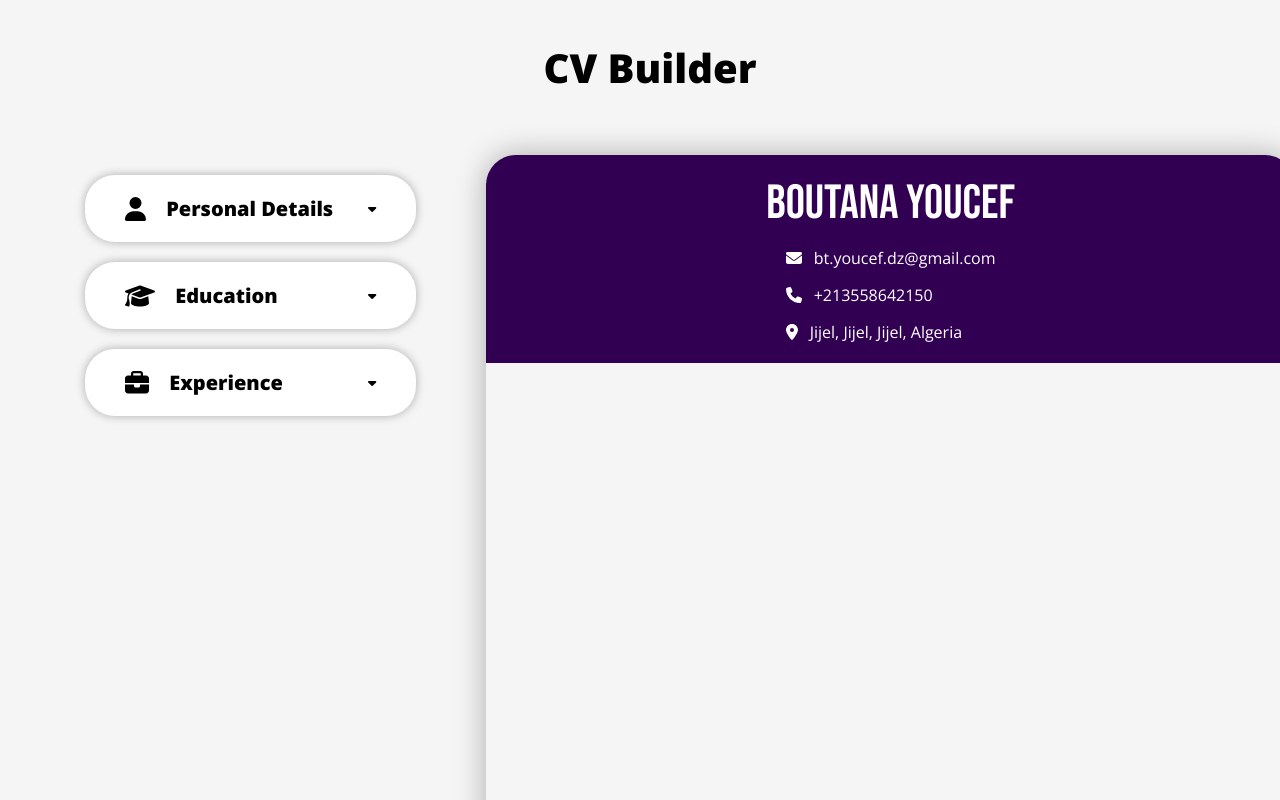
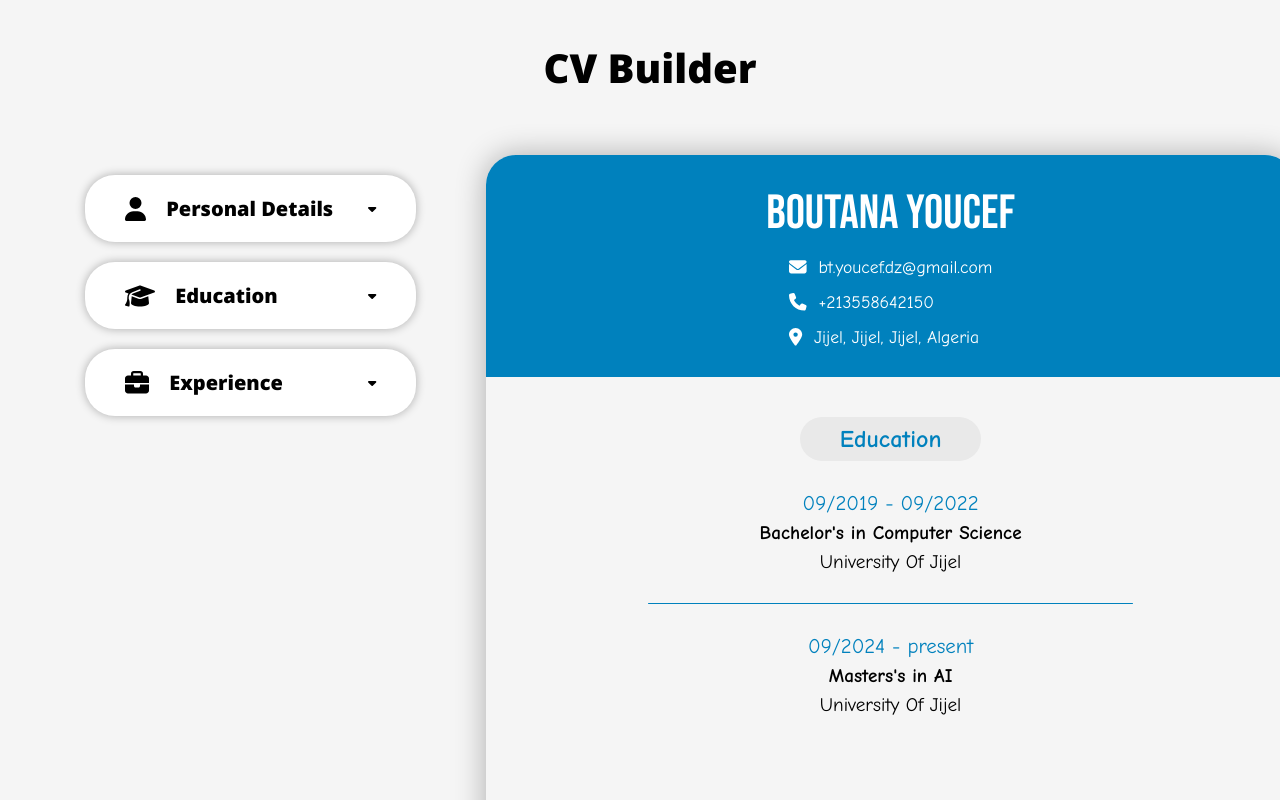
Before and after one commit to hipip/CV-Builder, a React (Vite) app: page / in a window 1280 px wide. Shown: the top 800 px of the page. Built offline with nearby package versions, Linux system fonts and the light colour scheme.

Commit message:
Add Education Section to redner on the Resume

```diff
--- a/src/App.jsx
+++ b/src/App.jsx
@@ -3,7 +3,7 @@ import "./styles/App.css";
 import PersonalDetailsSection from "./components/PersonalDetailsSection";
 import EducationSection from "./components/EducationSection";
 import ExperienceSection from "./components/ExperienceSection";
-import Resume from "./components/Resume";
+import Resume from "./components/Resume/Resume";
 
 function App() {
   const [personalDetails, setPersonalDetails] = useState({
@@ -13,9 +13,24 @@ function App() {
     address: "Jijel, Jijel, Jijel, Algeria",
   });
 
-  const [education, setEducation] = useState([]);
+  const [education, setEducation] = useState([
+    {
+      school: "University Of Jijel",
+      degree: "Bachelor's in Computer Science",
+      startDate: "09/2019",
+      endDate: "09/2022",
+    },
+    {
+      school: "University Of Jijel",
+      degree: "Masters's in AI",
+      startDate: "09/2024",
+      endDate: "present",
+    },
+  ]);
 
   const [experience, setExperience] = useState([]);
+
+  const [mainColor, setMainColor] = useState("#0081bd");
 
   const handlePersonalDetailsChange = (e) => {
     setPersonalDetails({ ...personalDetails, [e.target.id]: e.target.value });
@@ -74,6 +89,7 @@ function App() {
           personalDetails={personalDetails}
           education={education}
           experience={experience}
+          color={mainColor}
         />
       </div>
     </>
--- a/src/components/EducationItem.jsx
+++ b/src/components/EducationItem.jsx
@@ -4,7 +4,9 @@ import { FontAwesomeIcon } from "@fortawesome/react-fontawesome";
 export default function EducationItem({ educ, id, onClick, deleteEduc }) {
   return (
     <button className="education-item" id={id}>
-      <h3 onClick={onClick}>{educ.school}</h3>
+      <h3 onClick={onClick}>
+        {educ.school} {educ.startDate}
+      </h3>
       <FontAwesomeIcon icon={faTrash} onClick={() => deleteEduc(id)} />
     </button>
   );
--- a/src/components/Resume.jsx
+++ /dev/null
@@ -1,31 +0,0 @@
-import {
-  faEnvelope,
-  faLocationDot,
-  faPhone,
-} from "@fortawesome/free-solid-svg-icons";
-import { FontAwesomeIcon } from "@fortawesome/react-fontawesome";
-
-export default function Resume({ personalDetails, education, experience }) {
-  const { fullName, email, phoneNumber, address } = personalDetails;
-  return (
-    <div id="resume">
-      <div className="resume-personal-details">
-        <p id="fullname">{fullName}</p>
-        <div className="another-container">
-          <div className="personal-details-item">
-            <FontAwesomeIcon icon={faEnvelope} />
-            <p>{email}</p>
-          </div>
-          <div className="personal-details-item">
-            <FontAwesomeIcon icon={faPhone} />
-            <p>{phoneNumber}</p>
-          </div>
-          <div className="personal-details-item">
-            <FontAwesomeIcon icon={faLocationDot} />
-            <p>{address}</p>
-          </div>
-        </div>
-      </div>
-    </div>
-  );
-}
--- /dev/null
+++ b/src/components/Resume/PersonalDetailsItem.jsx
@@ -0,0 +1,10 @@
+import { FontAwesomeIcon } from "@fortawesome/react-fontawesome";
+
+export default function PersonalDetailsItem({ iconName, value }) {
+  return (
+    <div className="personal-details-item">
+      <FontAwesomeIcon icon={iconName} />
+      <p>{value}</p>
+    </div>
+  );
+}
--- /dev/null
+++ b/src/components/Resume/Resume.jsx
@@ -0,0 +1,47 @@
+import {
+  faEnvelope,
+  faLocationDot,
+  faPhone,
+} from "@fortawesome/free-solid-svg-icons";
+import PersonalDetailsItem from "./PersonalDetailsItem";
+import ResumeEduItem from "./ResumeEduItem";
+
+export default function Resume({
+  personalDetails,
+  education,
+  experience,
+  color,
+}) {
+  const { fullName, email, phoneNumber, address } = personalDetails;
+  return (
+    <div id="resume">
+      <div
+        className="resume-personal-details"
+        style={{ backgroundColor: color }}
+      >
+        <p id="fullname">{fullName}</p>
+        <div className="another-container">
+          <PersonalDetailsItem value={email} iconName={faEnvelope} />
+          <PersonalDetailsItem value={phoneNumber} iconName={faPhone} />
+          <PersonalDetailsItem value={address} iconName={faLocationDot} />
+        </div>
+      </div>
+      <div className="resume-education-section">
+        <h2 className="resume-education-section-title" style={{ color: color }}>
+          Education
+        </h2>
+        {education.map((edu, idx) => (
+          <>
+            <ResumeEduItem edu={edu} idx={idx} color={color} />
+            {idx !== education.length - 1 && (
+              <hr
+                className="resume-education-line-break"
+                style={{ backgroundColor: color }}
+              ></hr>
+            )}
+          </>
+        ))}
+      </div>
+    </div>
+  );
+}
--- /dev/null
+++ b/src/components/Resume/ResumeEduItem.jsx
@@ -0,0 +1,11 @@
+export default function ResumeEduItem({ color, edu }) {
+  return (
+    <div className="resume-education-item" key={edu.id}>
+      <p className="resume-education-date" style={{ color: color }}>
+        {edu.startDate} - {edu.endDate}
+      </p>
+      <p className="resume-education-degree">{edu.degree}</p>
+      <p className="resume-education-school">{edu.school}</p>
+    </div>
+  );
+}
--- a/src/styles/App.css
+++ b/src/styles/App.css
@@ -1,5 +1,6 @@
 @import url("https://fonts.googleapis.com/css2?family=Open+Sans:ital,wght@0,300..800;1,300..800&display=swap");
 @import url("https://fonts.googleapis.com/css2?family=Bebas+Neue&display=swap");
+@import url("https://fonts.googleapis.com/css2?family=Comic+Neue:ital,wght@0,300;0,400;0,700;1,300;1,400;1,700&display=swap");
 * {
   padding: 0;
   margin: 0;
@@ -176,20 +177,21 @@ button {
   box-shadow: 0 0 30px 0 rgba(0, 0, 0, 0.3);
   border-radius: 30px;
   width: 21cm;
-  height: 29.7cm;
+  min-height: 29.7cm;
   flex: 1 3 auto;
   overflow-x: hidden;
+  font-family: "Comic Neue", cursive;
 }
 
 .resume-personal-details {
-  padding: 20px;
+  padding: 30px 20px;
   display: flex;
   flex-direction: column;
   justify-content: center;
   align-items: center;
   gap: 15px;
-  background-color: #320053;
   color: white;
+  font-weight: 500;
 }
 
 .resume-personal-details h3 {
@@ -201,11 +203,14 @@ button {
   color: white;
   font-size: 3rem;
 }
+
 .personal-details-item {
   display: flex;
   justify-content: flex-start;
   align-items: center;
   gap: 12px;
+  font-weight: 500;
+  font-size: 1.1rem;
 }
 
 .another-container {
@@ -214,3 +219,50 @@ button {
   justify-content: center;
   gap: 15px;
 }
+
+.resume-education-section {
+  display: flex;
+  flex-direction: column;
+  gap: 20px;
+  margin: 40px 0;
+}
+
+.resume-education-item {
+  margin: 10px 0;
+  display: flex;
+  flex-direction: column;
+  justify-content: center;
+  align-items: center;
+  gap: 7px;
+}
+
+.resume-education-degree {
+  font-weight: 900;
+  font-size: 1.2rem;
+}
+.resume-education-date {
+  font-size: 1.3rem;
+}
+
+.resume-education-school {
+  font-size: 1.2rem;
+}
+
+.resume-education-section-title {
+  text-align: center;
+  background-color: #e9e9e9;
+  border-radius: 30px;
+  font-weight: 700;
+  width: fit-content;
+  padding: 8px 40px;
+  margin: 0 auto;
+}
+
+.resume-education-line-break {
+  width: 60%;
+  margin: 0 auto;
+  height: 1px;
+  border: none;
+  outline: none;
+  border-radius: 30px;
+}
```
Also changed, not shown: src/components/Resume/ResumeEducationItem.jsx (added).
